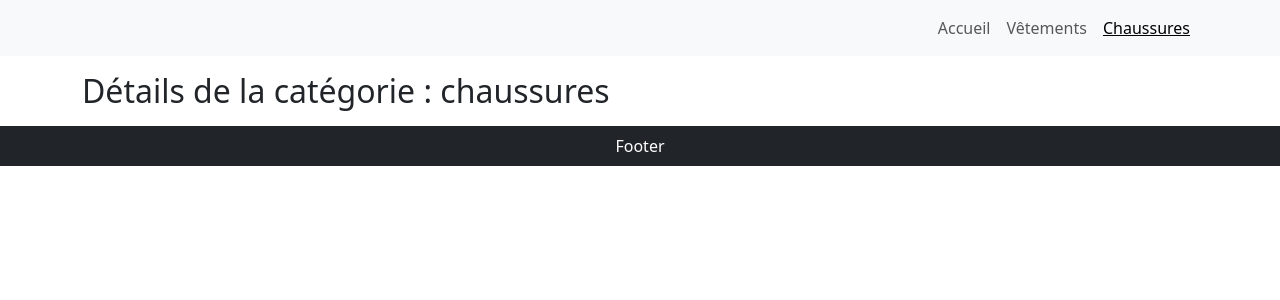
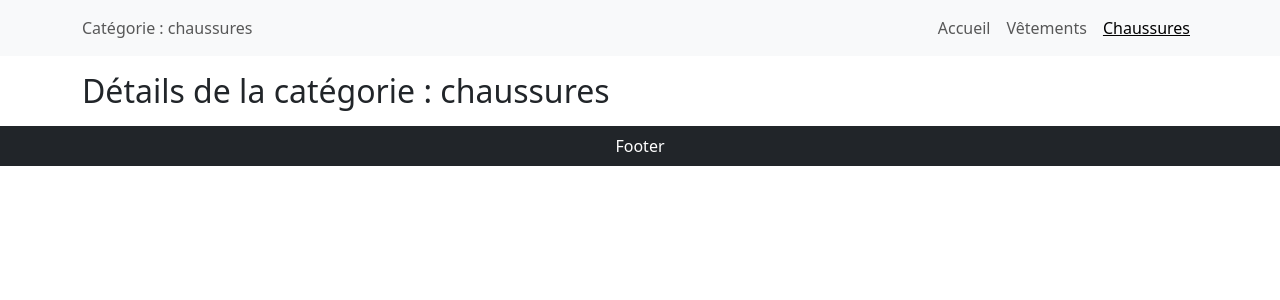
Before and after one commit to KevinFalck/react-router, a React (Vite) app: page /categorie/chaussures in a window 1280 px wide. Shown: the top 300 px of the page. Built offline with nearby package versions, Linux system fonts and the light colour scheme.

Commit message:
feat: display category in Header using useMatch hook

```diff
--- a/src/components/Header/Header.jsx
+++ b/src/components/Header/Header.jsx
@@ -1,14 +1,21 @@
-import { NavLink } from "react-router";
+import { NavLink, useMatch } from "react-router";
 import Navbar from "react-bootstrap/Navbar";
 import Nav from "react-bootstrap/Nav";
 import Container from "react-bootstrap/Container";
 import "./Header.css";
 
 function Header() {
+  const match = useMatch("/categorie/:slug");
+
   return (
     <header>
       <Navbar expand="lg" className="bg-body-tertiary">
         <Container>
+          {match && (
+            <Navbar.Text className="me-3">
+              Catégorie : {match.params.slug}
+            </Navbar.Text>
+          )}
           <Navbar.Toggle aria-controls="basic-navbar-nav" />
           <Navbar.Collapse id="basic-navbar-nav">
             <Nav className="ms-auto">
```
